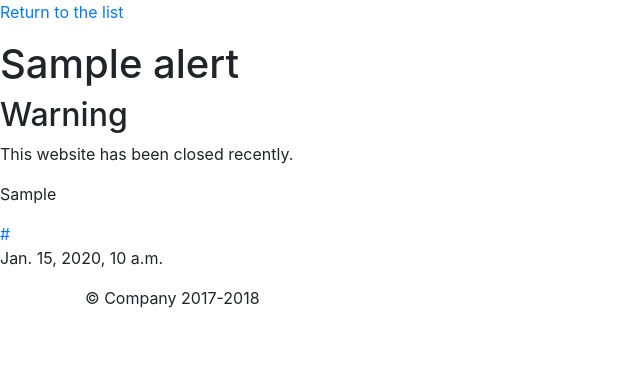
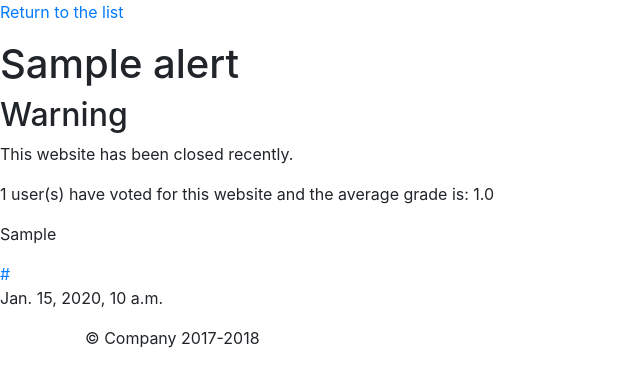
Before and after one commit to ethanlarrar/citoyen-veilleur, a Django app: page /sitetropcool/website_alert/1/ in a window 1280 px wide. Shown: the part 56-443 px from the top of the page, without its empty margins (0-640 px from the left). Run offline with Django 3.2, Linux system fonts and the light colour scheme; tables that the repository leaves empty hold one stand-in row (values such as "Sample post"); some libraries are stand-ins or nearby versions.

Commit message:
Add vote system

```diff
--- a/sitereview/forms.py
+++ b/sitereview/forms.py
@@ -1,5 +1,5 @@
 from django import forms
-from .models import Website_alert
+from .models import Website_alert, Vote
 
 # https://docs.djangoproject.com/en/2.1/topics/forms/
 # Method 1
@@ -43,3 +43,10 @@ class CreateForm(forms.ModelForm):
             'extern_pseudo',
             #'voted_by',
         ]
+
+class VoteForm(forms.ModelForm):
+    class Meta:
+        model = Vote
+        fields = [
+            'grade'
+        ]
--- a/sitereview/models.py
+++ b/sitereview/models.py
@@ -39,11 +39,29 @@ class Website_alert(models.Model):
     extern_pseudo = models.CharField(max_length=200, default="", blank=True)
     # https://docs.djangoproject.com/fr/2.1/topics/db/models/, cf through
     voted_by = models.ManyToManyField(get_user_model(), through="Vote", related_name="voted_by")
+
+    def number_votes(self):
+        return self.vote_set.all().count()
+
+    def average_grade(self):
+        k = 0
+        number = 0
+        for vote in self.vote_set.all():
+            i = vote.grade
+            k = k + i
+            number += 1
+        try: # Or possible to use if
+            return k/number
+        except ZeroDivisionError:
+            return 0
     class Meta:
         permissions = (("can_verify", "Can verify a website alert"),)
 
+
+
 class Vote(models.Model):
-    user = models.ForeignKey(get_user_model(), on_delete=models.CASCADE)
+    user = models.ForeignKey(get_user_model(),
+                             on_delete=models.CASCADE)
     website_alert = models.ForeignKey(Website_alert, on_delete=models.CASCADE)
     grade = models.IntegerField(default=1,
                                 validators=[
--- a/sitereview/templates/sitereview/create_website_alert.html
+++ b/sitereview/templates/sitereview/create_website_alert.html
@@ -8,6 +8,7 @@
 <form method="post" action="{% url 'sitereview:create_website_alert' %}">
     {% csrf_token %}
     {{ form.as_p }}
+    {{ form_vote.as_p }}
     <input type="submit" value="Submit">
 </form>
 
@@ -17,7 +18,8 @@
  	 url = $("#id_url").val()
  	 //alert("Vous avez tapé: " + url);
  	 // url 'sitereview:website_exists' ""
- 	 $.getJSON("../website_exists/" + url , function(data){
+	 // alert(window.btoa(url))
+ 	 $.getJSON("../website_exists/" + window.btoa(url) , function(data){
  	     // alert("json chargé" + data['exists']);
 	     $('#id_url').nextAll('span').remove();
 	     if (data['exists']){
--- a/sitereview/templates/sitereview/display_website_alert.html
+++ b/sitereview/templates/sitereview/display_website_alert.html
@@ -10,10 +10,21 @@
 <p>This website has been closed recently.</p>
 {% endif %}
 <p>
+    {{website_alert.number_votes}} user(s) have voted for this website
+    and the average grade is: {{website_alert.average_grade}}
+</p>
+<p>
     {{website_alert.remark}}
 </p>
 
 <p><a href="{{website_alert.url}}">{{website_alert.url}}</a><br>
     {{website_alert.date}}
 </p>
+{% if request.user.is_anonymous is not True %}
+<form method="post" action=".">
+    {% csrf_token %}
+    {{ form_vote.as_p }}
+    <input type="submit" value="Submit">
+</form>
+{% endif %}
 {% endblock %}
--- a/sitereview/urls.py
+++ b/sitereview/urls.py
@@ -14,5 +14,5 @@ urlpatterns = [
     path('create_website_alert/',views.create_website_alert, name='create_website_alert'),
     path('validate_list_website_alert/',views.validate_list_website_alert, name='validate_list_website_alert'),
     path('list_verified_website_alert/',views.list_verified_website_alert, name='list_verified_website_alert'),
-    path('website_exists/<path:url>',views.website_exists, name='website_exists'),
+    path('website_exists/<path:url_b64>',views.website_exists, name='website_exists'),
 ]
--- a/sitereview/views.py
+++ b/sitereview/views.py
@@ -1,17 +1,18 @@
 from django.shortcuts import render,get_object_or_404,get_list_or_404
-from django.http import HttpResponse, HttpResponseRedirect, JsonResponse
+from django.http import HttpResponse, HttpResponseRedirect, JsonResponse, HttpResponseForbidden
 from django.urls import reverse
-from .models import Website_alert
+from .models import Website_alert, Vote
 from django.template import loader
-from .forms import CreateForm
+from .forms import CreateForm, VoteForm
 from django.core.exceptions import PermissionDenied
 from django.contrib.auth.decorators import login_required,permission_required
 from django.core.paginator import Paginator
+import base64
 
 ## TODO:
 # 1) afficher seulement les sites validés
 # 2) afficher via un système de pagination
-#    - "externaliser" en le mettant ce dans un fichier exprès pagination.html, via include https://docs.djangoproject.com/fr/2.1/ref/templates/builtins/#include
+#    - "externaliser" en le mettant ce dans un fichier exprès fpagination.html, via include https://docs.djangoproject.com/fr/2.1/ref/templates/builtins/#include
 # 3) créer une page qui valide un site
 # 4) ajouter une verification pour seuls les personnes dans le groupe validateurs puisse valider le site https://docs.djangoproject.com/fr/2.1/topics/auth/default/.
 # 5) Afficher les boutons pour changer de page.
@@ -53,7 +54,22 @@ def afficher_questions(request):
 def display_website_alert(request,website_alert_id):
     ## get_list_or_404 pour une liste
     website_alert = get_object_or_404(Website_alert,id=website_alert_id)
-    context = {"website_alert":website_alert}
+    if request.method == "POST":
+        form_vote = VoteForm(request.POST)
+        if form_vote.is_valid():
+            if request.user.is_anonymous or website_alert.voted_by.filter(username = request.user.username):
+                return HttpResponseForbidden()
+            else:
+                new_vote = form_vote.save(commit=False)
+                new_vote.user = request.user
+                new_vote.website_alert = website_alert
+                new_vote.save()
+                return HttpResponseRedirect(reverse('sitereview:display_website_alert', args=(website_alert_id,)))
+    else:
+        form_vote = VoteForm()
+
+    context = {"website_alert":website_alert, "form_vote":form_vote}
+
     return render(request, 'sitereview/display_website_alert.html', context)
 
 def list_website_alert(request, page=1):
@@ -76,16 +92,22 @@ def create_website_alert(request):
     if request.method == "POST":
         # A form has been sent
         form = CreateForm(request.POST)
-        if form.is_valid():
+        form_vote = VoteForm(request.POST)
+        if form.is_valid() and form_vote.is_valid():
             new_website = form.save(commit=False)
             new_website.creator = request.user
             new_website.save()
+            new_vote = form_vote.save(commit=False)
+            new_vote.user = request.user
+            new_vote.website_alert = new_website
+            new_vote.save()
             # new_website.save_m2m()
             return HttpResponseRedirect(reverse('sitereview:display_website_alert', args=(new_website.id,)))
     else:
         # The user wants to see the form
         form = CreateForm()
-    context = {'form': form }
+        form_vote = VoteForm()
+    context = {'form': form,'form_vote': form_vote }
     context.update({'tab':'create_alerts'})
     return render(request, 'sitereview/create_website_alert.html', context)
 
@@ -103,9 +125,15 @@ def list_verified_website_alert(request):
     context.update({'tab':'list_verified_website_alert'})
     return render(request, 'sitereview/list_verified_website_alert.html', context)
 
-def website_exists(request, url):
-    sites = Website_alert.objects.filter(url = url)
-    if sites:
+def website_exists(request, url_b64):
+    print(url_b64)
+    try:
+        url = base64.b64decode(url_b64).decode("utf-8")
+    except:
+        url = ""
+    print(url)
+    sites = Website_alert.objects.filter(url = url) # le premier url se réfère au nom du champ (colonne) dans la base de donnée, le deuxième url se réfère à la variable définie juste avant
+    if sites: # Sert à vérifier si 'sites' n'est pas vide, comme if len(sites) > 0
         return JsonResponse({'exists': True, 'url': url})
     else:
         return JsonResponse({'exists': False, 'url': url})
```
Also changed, not shown: sitereview/migrations/0005_auto_20190212_1746.py (added), sitereview/migrations/0006_auto_20190212_1747.py (added), sitereview/migrations/0007_auto_20190213_1803.py (added), sitereview/migrations/0008_auto_20190409_1718.py (added), sitereview/migrations/0009_auto_20190414_1737.py (added), 1 other file.
